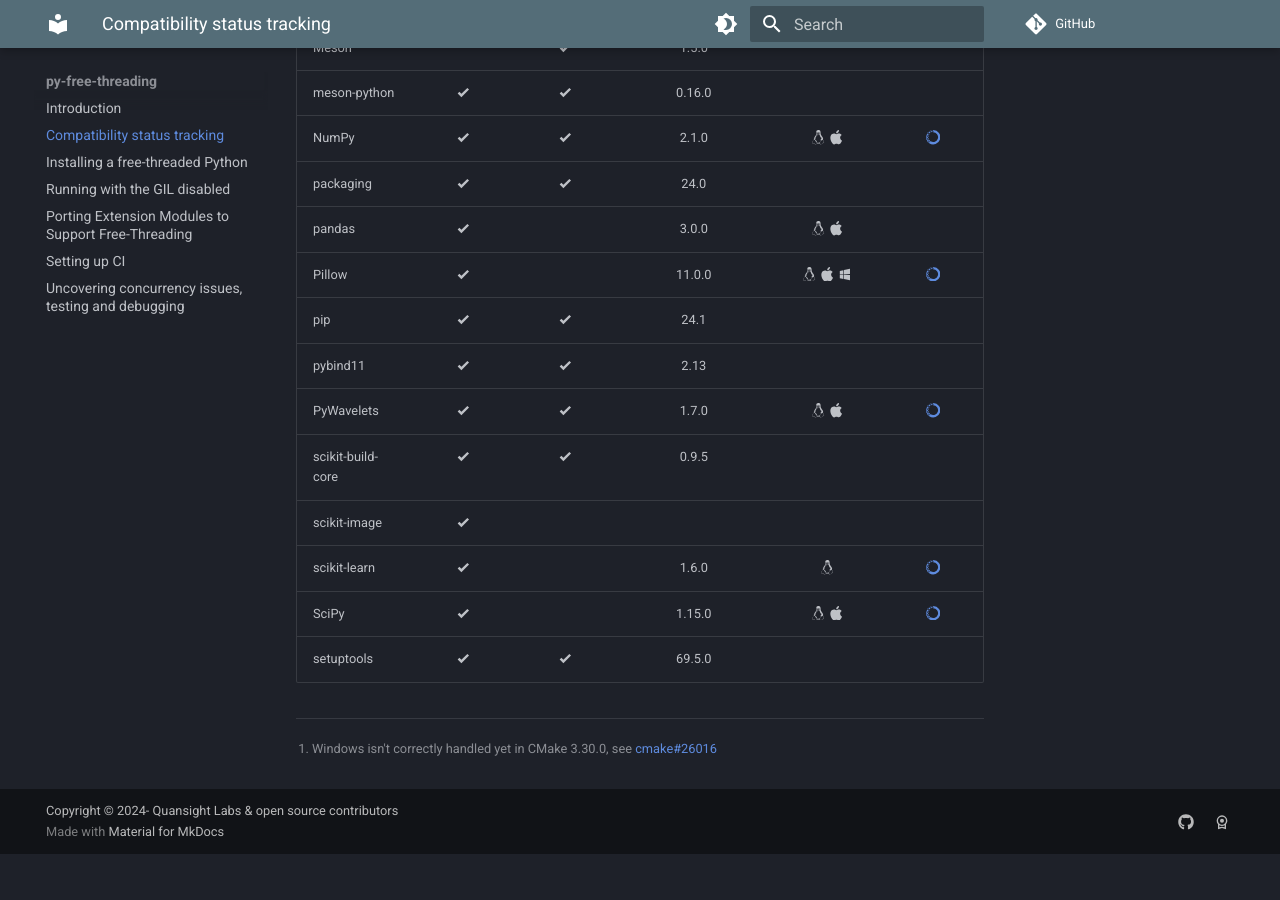
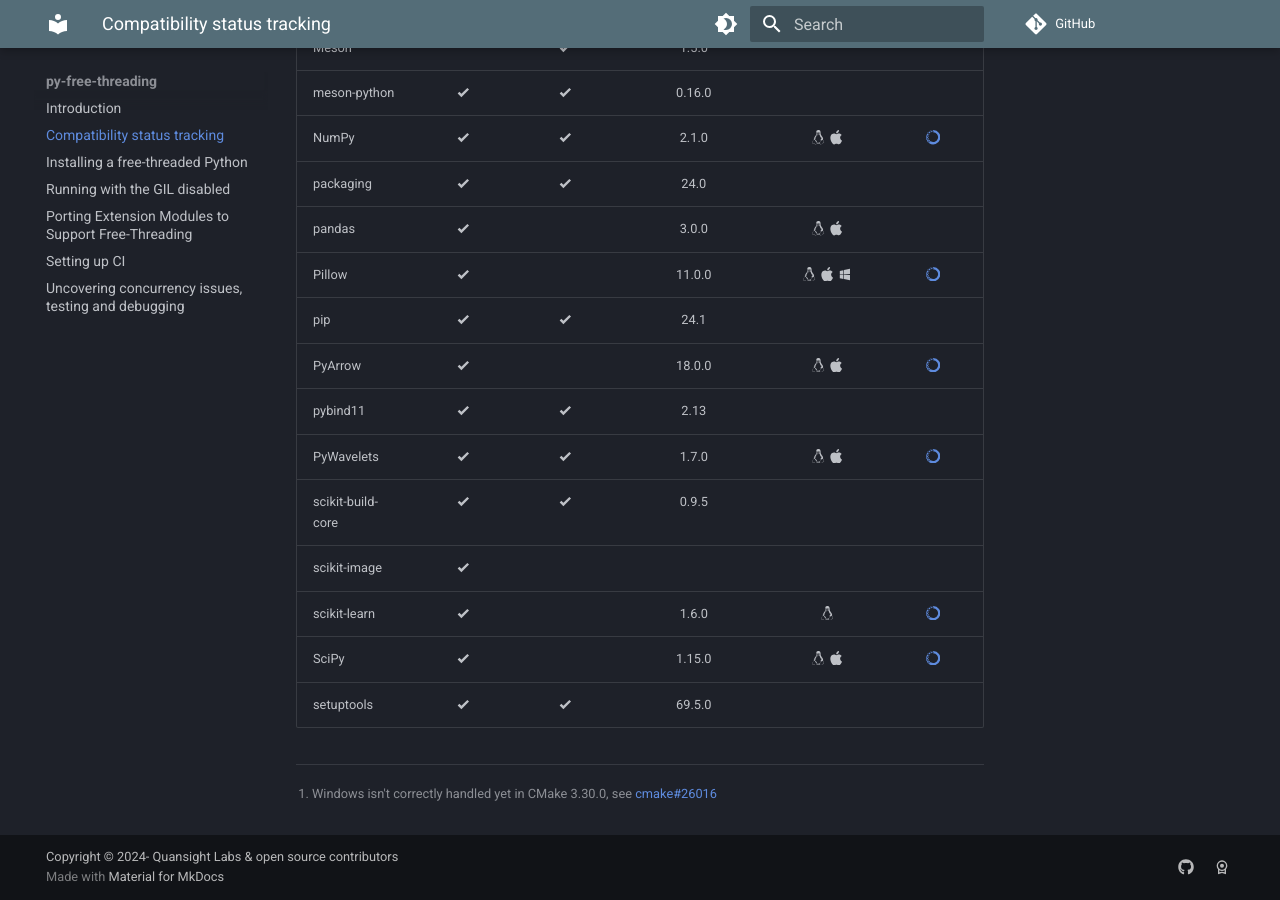
Before and after one commit to Quansight-Labs/free-threaded-compatibility, an MkDocs documentation site: the page built from docs/tracking.md, in a window 1280 px wide and 900 px high, scrolled down 761 px. Built offline with MkDocs 1.6.1 and Material for MkDocs 9.7.7, drawn with Linux system fonts in a browser that asks for light colours; comment, search, counter and statistics services are not loaded; before the commit the page ends 1615 px from its top, so only the background shows below that.

Commit message:
Add PyArrow to status tracking table (#78)

```diff
--- a/docs/tracking.md
+++ b/docs/tracking.md
@@ -33,6 +33,7 @@
 | pandas            | :material-check-bold: |                       |           3.0.0            |               :simple-linux: :simple-apple:                |                                                                                          |
 | Pillow            | :material-check-bold: |                       |           11.0.0           | :simple-linux: :simple-apple: :material-microsoft-windows: |    [:simple-anaconda:](https://anaconda.org/scientific-python-nightly-wheels/pillow/)    |
 | pip               | :material-check-bold: | :material-check-bold: |            24.1            |                                                            |                                                                                          |
+| PyArrow           | :material-check-bold: |                       |           18.0.0           |               :simple-linux: :simple-apple:                |   [:simple-anaconda:](https://anaconda.org/scientific-python-nightly-wheels/pyarrow/)    |
 | pybind11          | :material-check-bold: | :material-check-bold: |            2.13            |                                                            |                                                                                          |
 | PyWavelets        | :material-check-bold: | :material-check-bold: |           1.7.0            |               :simple-linux: :simple-apple:                |  [:simple-anaconda:](https://anaconda.org/scientific-python-nightly-wheels/pywavelets/)  |
 | scikit-build-core | :material-check-bold: | :material-check-bold: |           0.9.5            |                                                            |                                                                                          |
```
